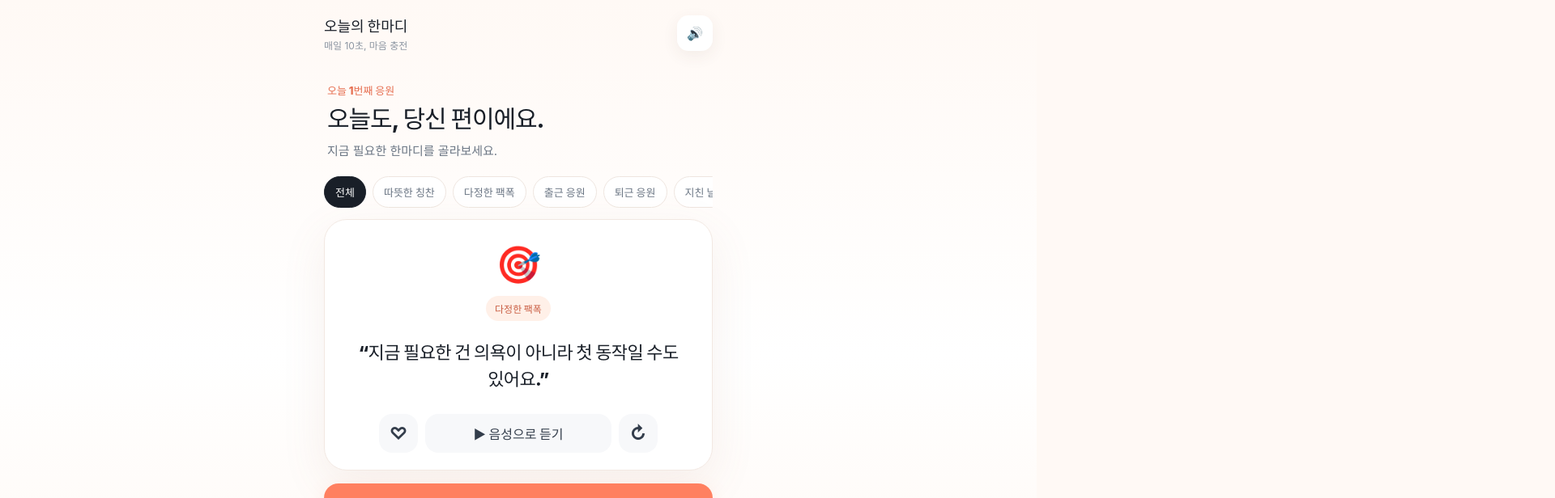
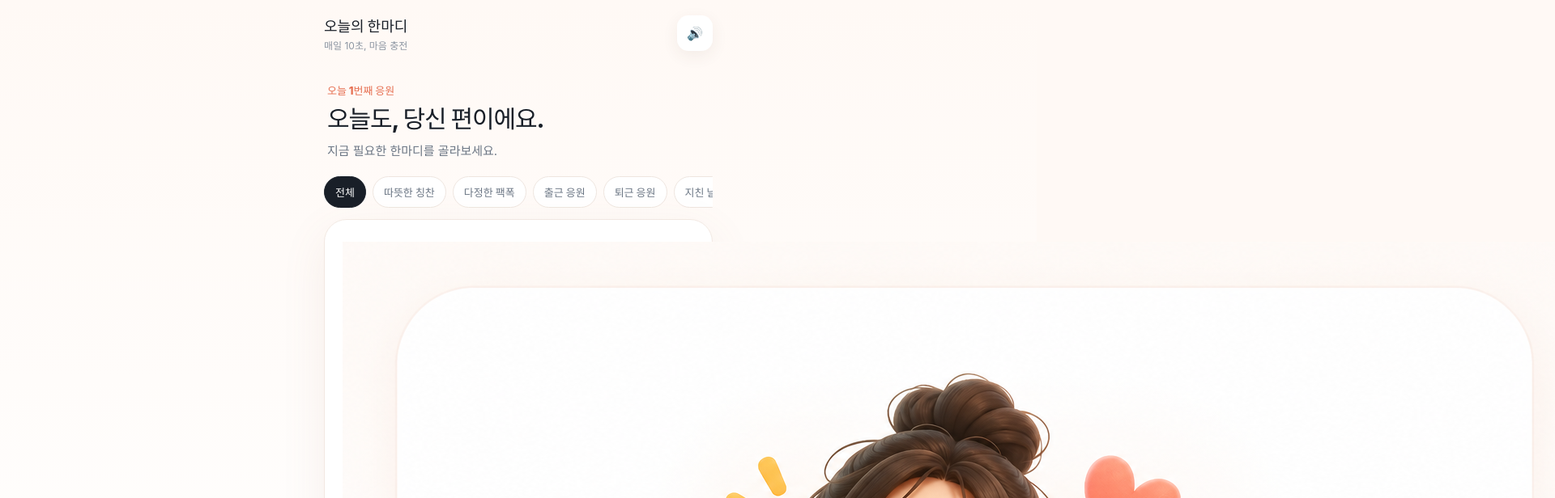
Before and after one commit to ltn3515-ui/Daily-Micro-Cheer, a React (Vite) app: page / in a window 1280 px wide. Shown: the top 616 px of the page at 81% size, 1920 px wide, since content can reach past the window. Built offline with nearby package versions, Linux system fonts and the light colour scheme.

Commit message:
feat: replace cheer emoji with uploaded warm illustration

```diff
--- a/src/App.tsx
+++ b/src/App.tsx
@@ -23,7 +23,7 @@ export default function App(){
   <header className="top"><div><div className="brand">오늘의 한마디</div><div className="date">매일 10초, 마음 충전</div></div><button className="icon" aria-label="음성 설정" onClick={()=>setState(s=>({...s,muted:!s.muted}))}>{state.muted?'🔇':'🔊'}</button></header>
   <section className="hero"><div className="eyebrow">오늘 {state.seen}번째 응원</div><h1>오늘도, 당신 편이에요.</h1><p>지금 필요한 한마디를 골라보세요.</p></section>
   <nav className="chips" aria-label="한마디 카테고리">{(['전체',...cheerTypes,'저장'] as Filter[]).map(t=><button key={t} className={state.filter===t?'chip active':'chip'} onClick={()=>setFilter(t)}>{t==='저장'?`♥ 저장 ${state.favorites.length}`:t}</button>)}</nav>
-  <section className="card" aria-live="polite"><div className="emoji">{cheer.emoji}</div><span className="pill">{cheer.type}</span><blockquote>“{cheer.text}”</blockquote><div className="actions"><button className={liked?'round liked':'round'} onClick={toggleLike} aria-label="저장">{liked?'♥':'♡'}</button><button className="voice" onClick={play}>▶ 음성으로 듣기</button><button className="round" onClick={next} aria-label="다른 한마디">↻</button></div></section>
+  <section className="card" aria-live="polite"><div className="cheer-illustration"><img src="/cheer-warm.png" alt="따뜻한 응원을 전하는 일러스트" /></div><span className="pill">{cheer.type}</span><blockquote>“{cheer.text}”</blockquote><div className="actions"><button className={liked?'round liked':'round'} onClick={toggleLike} aria-label="저장">{liked?'♥':'♡'}</button><button className="voice" onClick={play}>▶ 음성으로 듣기</button><button className="round" onClick={next} aria-label="다른 한마디">↻</button></div></section>
   <button className="primary" onClick={next}>한마디 더 받기</button>
   <div className="summary"><span>오늘 받은 응원 <b>{state.seen}</b></span><span>저장한 한마디 <b>{state.favorites.length}</b></span></div>
   <p className="micro">오늘은 여기까지만 잘해도 충분해요.</p>{notice&&<div className="toast" role="status">{notice}</div>}
```
